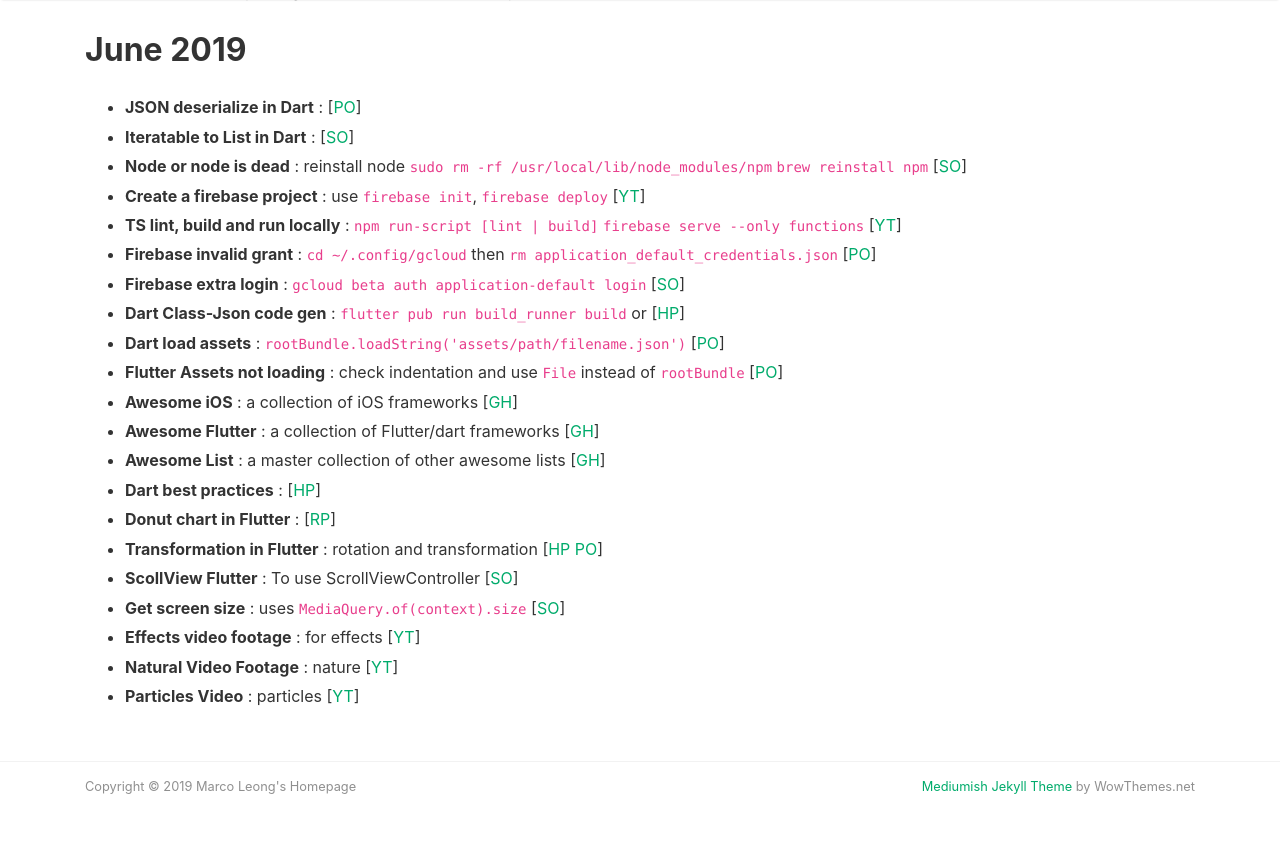
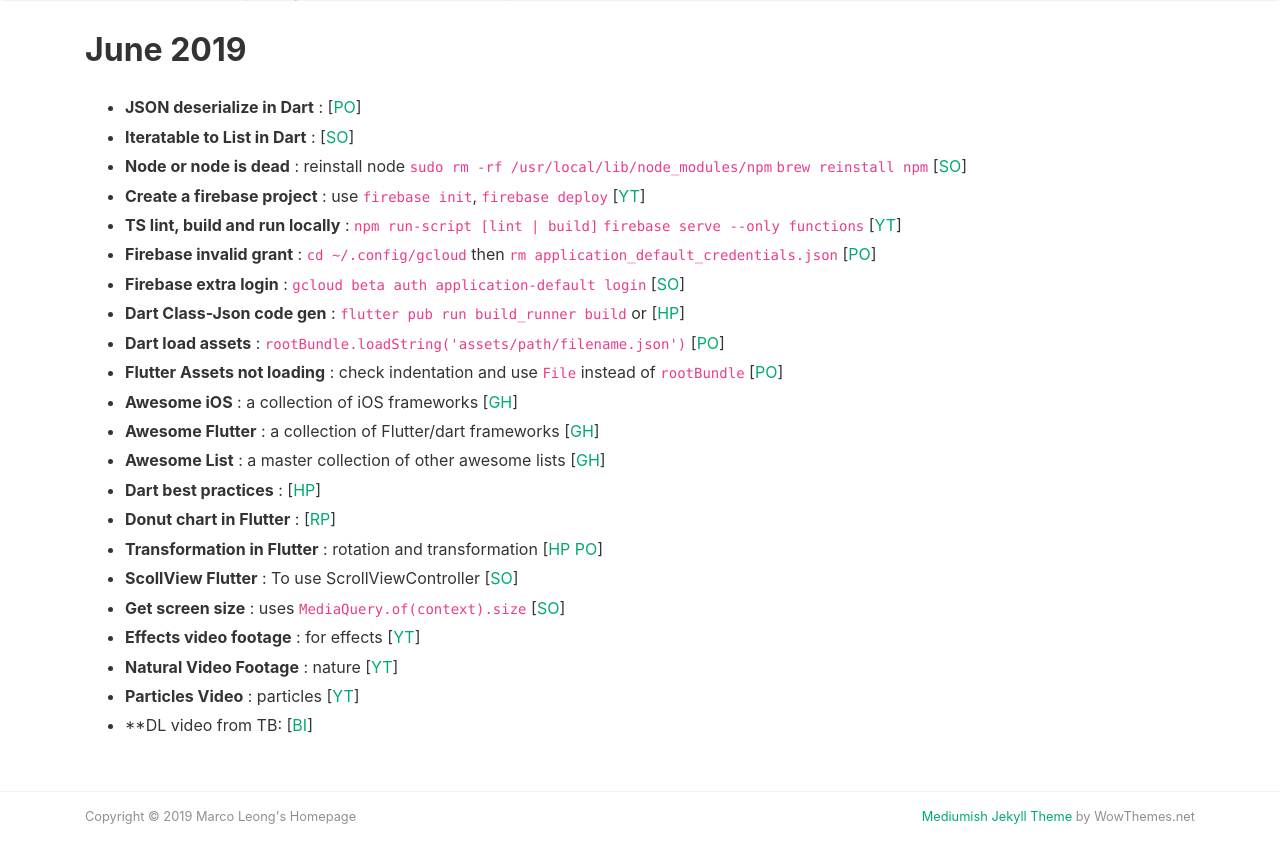
Before and after one commit to MarcoLeongDev/MarcoLeongDev.github.io, a Jekyll site: the page built from journey.md, in a window 1280 px wide and 900 px high, scrolled down 2184 px. Shown: the top 863 px of the window. Built offline with Jekyll 4.4.1, drawn with Linux system fonts in a browser that asks for light colours; nearby versions of some CDN libraries; our own code applies the rules of GitHub Pages for plain Markdown files.

Commit message:
Update journey.md

```diff
--- a/journey.md
+++ b/journey.md
@@ -71,6 +71,7 @@
 - **Effects video footage** : for effects [[YT](https://www.youtube.com/playlist?list=PLVdLN4Yhy71e1POmSAhJUJLaw7uQSKVE-)]
 - **Natural Video Footage** : nature [[YT](https://www.youtube.com/watch?v=6iRV8liah8A&list=PLoldj34__zj1w5q8oDymDqWtiRRIzq-dk)]
 - **Particles Video** : particles [[YT](https://www.youtube.com/watch?v=9d37LaV-3Lg&list=PLHt2rcqcMxTTSSFZSb0Uv2SU3Mdrc9RqD)]
+- **DL video from TB: [[BI](https://www.bilibili.com/video/av46267753/)]
 
 
 
```
